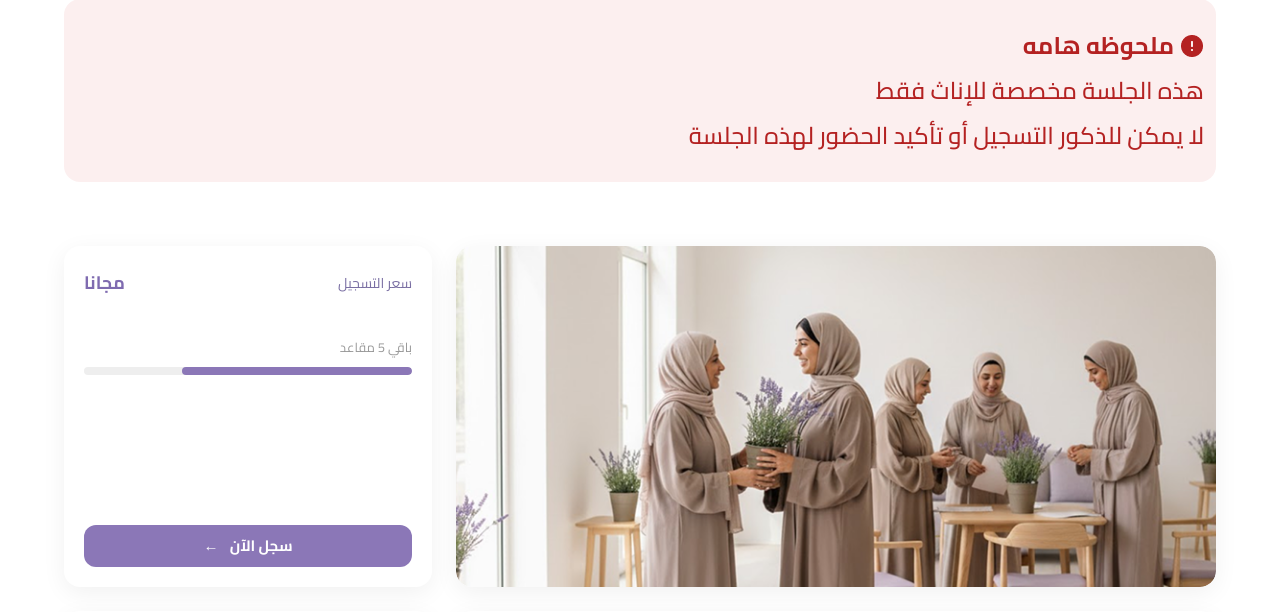
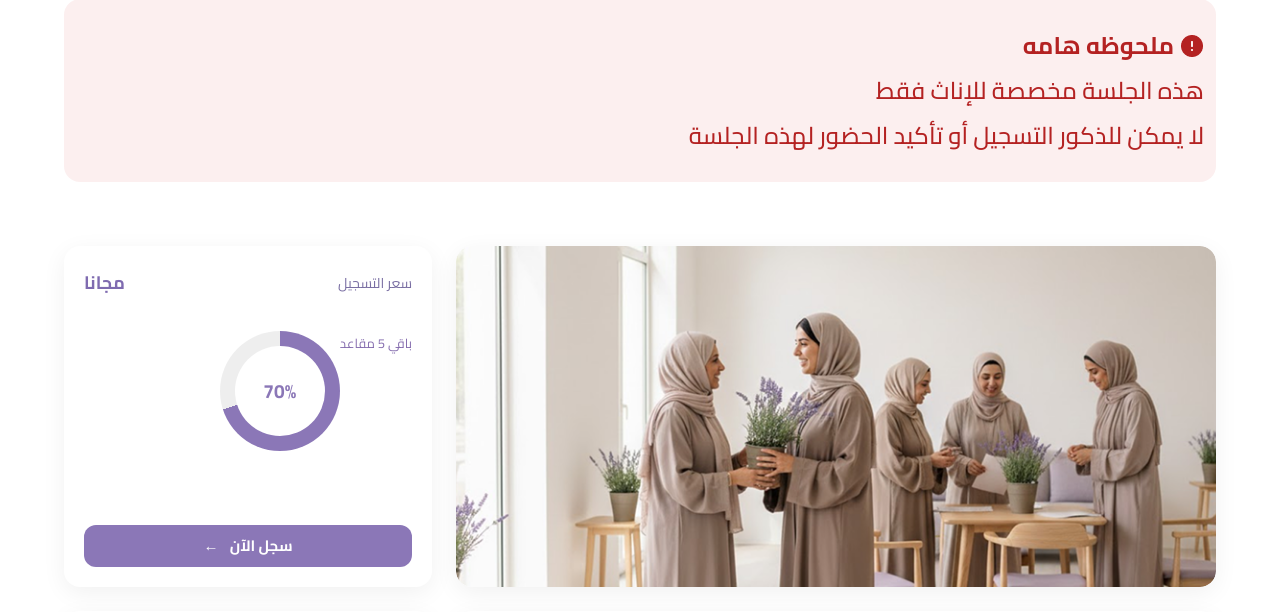
Before and after one commit to yassersalem74/NAHAR-EL-SA3ADAA, a PHP site: page /session-detail.html in a window 1280 px wide. Shown: the part 488-1100 px from the top of the page. Run offline with PHP 8.4, Linux system fonts and the light colour scheme.

Commit message:
FEATURE/ added session-detail page-4

```diff
--- a/session-detail.html
+++ b/session-detail.html
@@ -109,9 +109,10 @@
 
                         <div class="seats">
                             <span>باقي 5 مقاعد</span>
-                            <div class="progress">
-                                <span></span>
+                            <div class="progress-circle">
+                                <span>70%</span>
                             </div>
+
                         </div>
                     </div>
 
@@ -183,7 +184,8 @@
                         <img src="/assets/user-picture.png" alt="speaker">
                         <div>
                             <h4>أ. سارة الغامدي</h4>
-                            <p class="quote-about-session">خبيرة في الدعم النفسي المجتمعي وإدارة جلسات
+                            <p class="quote-about-session">خبيرة في الدعم النفسي
+                                المجتمعي وإدارة جلسات
                                 الدعم للنساء</p>
                         </div>
                     </div>
--- a/style.css
+++ b/style.css
@@ -882,25 +882,40 @@ body {
 
 .seats span {
   font-size: 13px;
-  color: #999;
+  color: #866eaf;
 }
 
-.progress {
-  width: 100%;
-  height: 8px;
-  background: #eee;
-  border-radius: 20px;
-  overflow: hidden;
-  margin-top: 6px;
+.progress-circle {
+  width: 120px;
+  height: 120px;
+  border-radius: 50%;
+  background: conic-gradient(#8b77b7 0% 70%, #eee 70% 100%);
+  display: flex;
+  align-items: center;
+  justify-content: center;
+  position: relative;
 }
 
-.progress span {
-  display: block;
-  width: 70%;
-  height: 100%;
-  background: #8b77b7;
-  border-radius: 20px;
+.seats{
+  display: flex;
 }
+
+.progress-circle::before {
+  content: "";
+  position: absolute;
+  width: 90px;   /* inner circle size */
+  height: 90px;
+  border-radius: 50%;
+  background: white; /* mask the center to create ring */
+}
+
+.progress-circle span {
+  position: absolute;
+  font-weight: bold;
+  color: #8b77b7; /* same as ring color */
+  font-size: 1.2rem;
+}
+
 
 .session-price-card button {
   background: #8b77b7;
```
